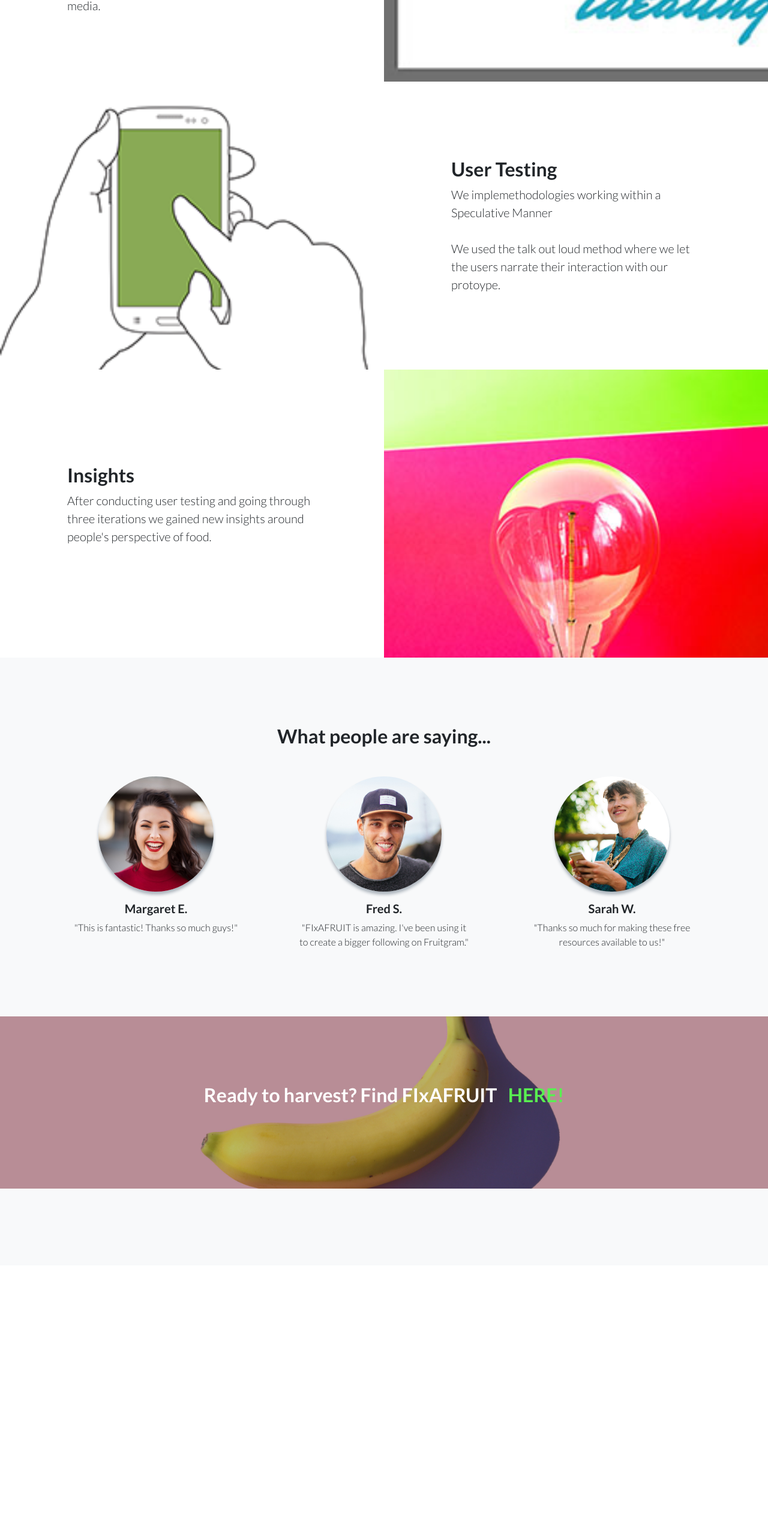
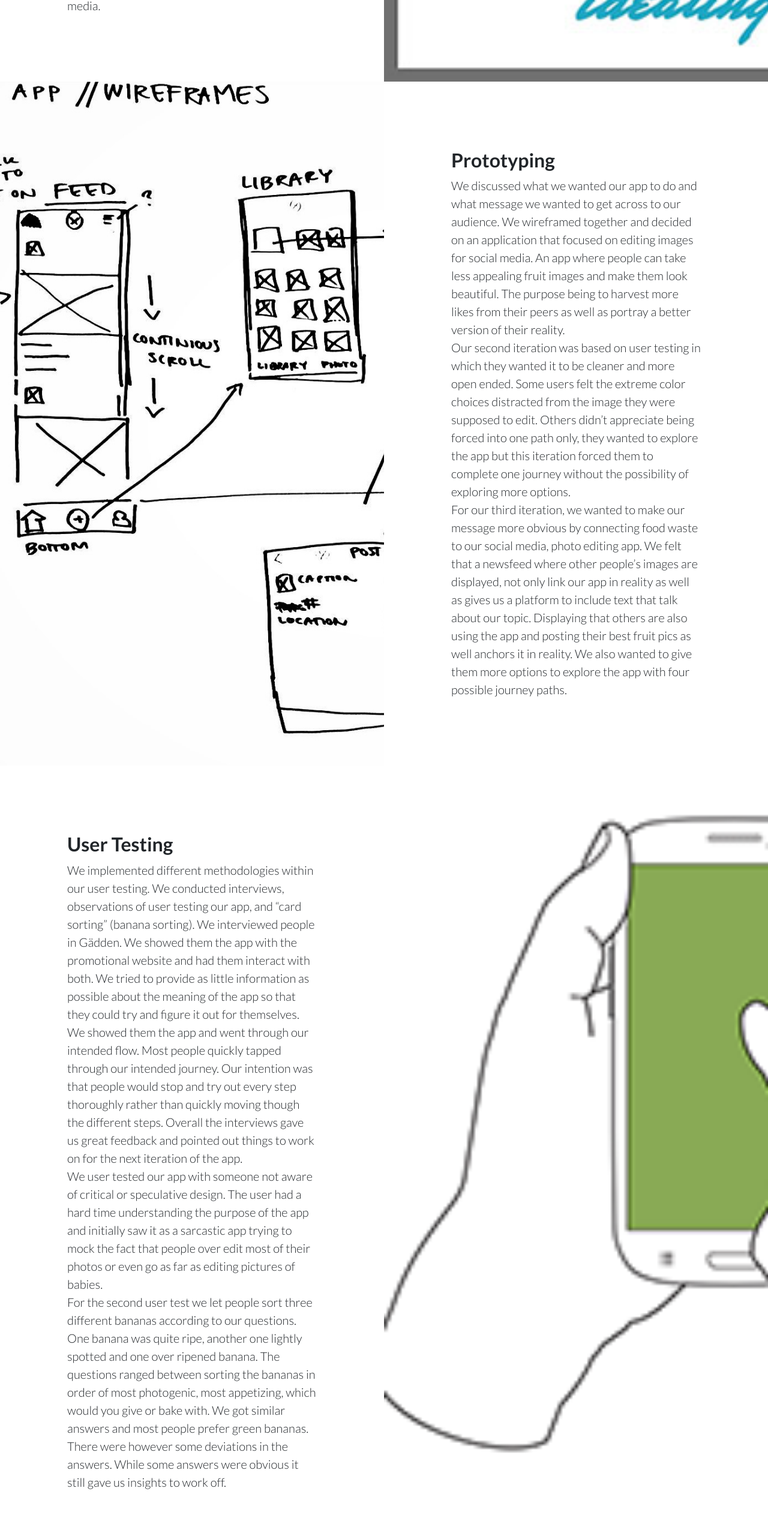
Before and after one commit to Tirsa-R-RP/speculativeProject, a website: page report/index.html in a window 1280 px wide. Shown: the part 3220-5780 px from the top of the page at 60% size. Before the commit the page ends 5329 px from the top, so only its background shows below. Drawn offline with Linux system fonts and the light colour scheme.

Commit message:
added text content to user testing and insights

```diff
--- a/report/index.html
+++ b/report/index.html
@@ -167,29 +167,53 @@
       </div>
 
       <div class="row no-gutters">
-          <div class="col-lg-6 text-white showcase-img" style="background-image: url('img/holdPhone.png');"></div>
+          <div class="col-lg-6 text-white showcase-img" style="background-image: url('img/newWireframe.jpg');"></div>
           <div class="col-lg-6 my-auto showcase-text">
-            <h2>User Testing</h2>
+            <h2>Prototyping</h2>
             <p class="lead mb-0">
-              We implemethodologies working within a Speculative Manner
-                <br> <br>
-              We used the talk out loud method where we let the users narrate their interaction with our protoype.
-               <br>
+              We discussed what we wanted our app to do and what message we wanted to get across to our audience. We wireframed together and decided on an application that focused on editing images for social media. An app where people can take less appealing fruit images and make them look beautiful. The purpose being to harvest more likes from their peers as well as portray a better version of their reality.
+              <br>
+              Our second iteration was based on user testing in which they wanted it to be cleaner and more open ended. Some users felt the extreme color choices distracted from the image they were supposed to edit. Others didn’t appreciate being forced into one path only, they wanted to explore the app but this iteration forced them to complete one journey without the possibility of exploring more options.
+              <br>
+              For our third iteration, we wanted to make our message more obvious by connecting food waste to our social media, photo editing app. We felt that a newsfeed where other people’s images are displayed, not only link our app in reality as well as gives us a platform to include text that talk about our topic. Displaying that others are also using the app and posting their best fruit pics as well anchors it in reality. We also wanted to give them more options to explore the app with four possible journey paths.
             </p>
           </div>
         </div>
         <div class="row no-gutters">
-          <div class="col-lg-6 order-lg-2 text-white showcase-img" style="background-image: url('img/bulbColor.jpg');"></div>
+          <div class="col-lg-6 order-lg-2 text-white showcase-img" style="background-image: url('img/holdPhone.png');"></div>
           <div class="col-lg-6 order-lg-1 my-auto showcase-text">
-            <h2>Insights</h2>
+            <h2>User Testing</h2>
             <p class="lead mb-0">
-              After conducting user testing and going through three iterations we gained new insights around people's perspective of food.
-            <br><br>
+              We implemented different methodologies within our user testing. We conducted interviews, observations of user testing our app, and “card sorting” (banana sorting). We interviewed people in Gädden. We showed them the app with the promotional website and had them interact with both. We tried to provide as little information as possible about the meaning of the app so that they could try and figure it out for themselves. We showed them the app and went through our intended flow.  Most people quickly tapped through our intended journey. Our intention was that people would stop and try out every step thoroughly rather than quickly moving though the different steps.
+              Overall the interviews gave us great feedback and pointed out things to work on for the next iteration of the app.
+              <br>
+              We user tested our app with someone not aware of critical or speculative design. The user had a hard time understanding the purpose of the app and initially saw it as a sarcastic app trying to mock the fact that people over edit most of their photos or even go as far as editing pictures of babies.
+               <br>
+               For the second user test we let people sort three different bananas according to our questions. One banana was quite ripe, another one lightly spotted and one over ripened banana. The questions ranged between sorting the bananas in order of most photogenic, most appetizing, which would you give or bake with. We got similar answers and most people prefer green bananas. There were however some deviations in the answers. While some answers were obvious it still gave us insights to work off.
+               <br>
 
             </p>
           </div>
         </div>
 
+        <div class="row no-gutters">
+          <div class="col-lg-6 text-white showcase-img" style="background-image: url('img/insightimage.svg');"></div>
+          <div class="col-lg-6 my-auto showcase-text">
+            <h2>Insights</h2>
+            <p class="lead mb-0">
+              Our interviews were mostly with Students in Gäddan and with older adults at Saluhall. We noticed that with students, they did not concern themselves as much with food waste in relation to the environmental impact, but their main focus was on their economy. Because they have limited financial resources, they saw food waste as harmful to their wallet. Both segments did not concern themselves with how their food waste impacts the environment but rather cared about how the food tastes.
+               <br>
+               One person interpreted our app as a critique towards social media and how companies over exaggerate their products to make them look much bigger and better than what they are.  She also didn't like our logo or name saying it was confusing due to the way the logo was spelled out and how it has a different pronounciation in swedish and english.
+              <br> From using the app users understood that it was an editing tool for fruit. The interpretation however, was different from our intentions. We had to go into great detail about our concept for them to understand what the idea was all about.
+                <br>
+                The most interesting insight gathered from the card sorting session was the general attitude towards the brown banana. People showed little care towards it and would neither eat, use, or purchase it. One person did express that you could use it for cooking and that he would prioritize the brown banana when making food.
+                Another insight was that regardless of taste the most ideal image of a banana was the ripe one and everyone prefered the look of it. It's the one we would generally regard as the most fresh and pretty one.
+                <br>
+                <br>
+                We need to be very clear and careful to not be over the top obvious with our topic but also make sure we get our point across to our audience. One of the most difficult aspects of this project was trying to change people's perspectives and get our points across to them in a positive and understanding way.
+            </p>
+          </div>
+        </div>
 
     </div>
   </section>
```
Also changed, not shown: report/img/insightimage.svg (added), report/img/insightimage2.jpg (added), report/img/insightimage3.png (added), report/img/insightimage4.svg (added), report/img/newWireframe.jpg (added), report/img/wireframe.jpg (added).
